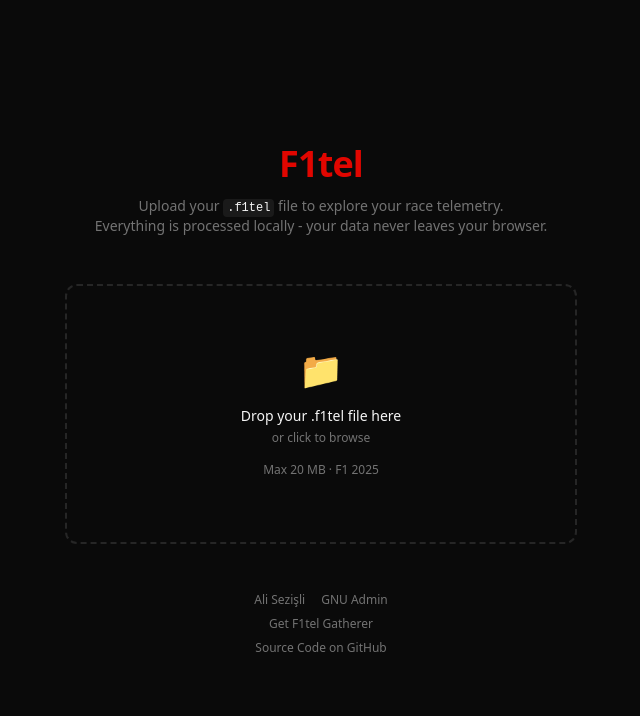
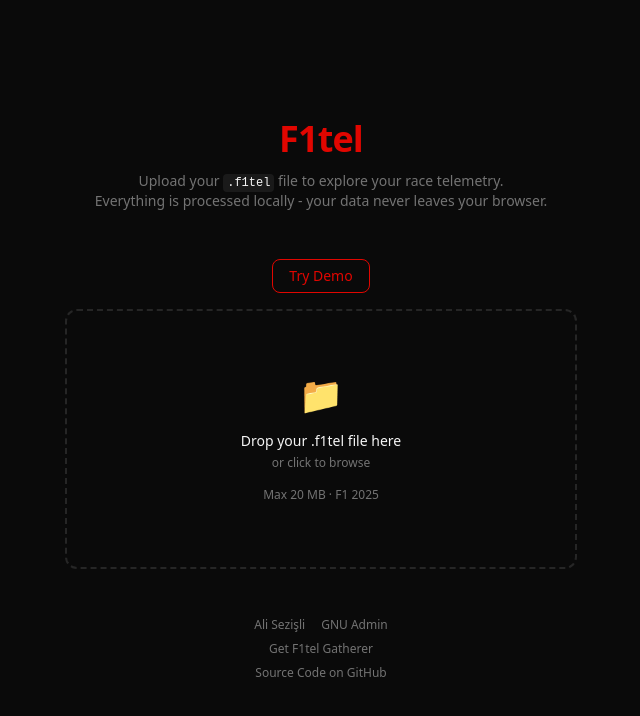
Before and after one commit to alisezisli/F1tel-Telemetry-Analyzer-for-EA-Sports-F1, a Next.js app in the folder web/: page / in a window 1280 px wide. Shown: the top 716 px of the page, without its empty margins (319-959 px from the left). Built offline with nearby package versions, Linux system fonts and the light colour scheme.

Commit message:
Add demo function
Add demo function

```diff
--- a/web/app/page.tsx
+++ b/web/app/page.tsx
@@ -96,6 +96,53 @@
         </p>
       </div>
 
+      <div className="w-full max-w-lg mb-4 flex justify-center">
+        <button
+          disabled={!!progress}
+          onClick={() => {
+            if (progress) return;
+            setError(null);
+            setProgress({ pct: 0, message: "Loading demo file..." });
+            fetch("/demo.f1tel")
+              .then((r) => {
+                if (!r.ok) throw new Error("Demo file not found on server.");
+                return r.arrayBuffer();
+              })
+              .then((buf) => {
+                const worker = new Worker(new URL("@/lib/telemetry/worker.ts", import.meta.url));
+                worker.onmessage = (e: MessageEvent<WorkerMsg>) => {
+                  const msg = e.data;
+                  if (msg.type === "progress") {
+                    setProgress({ pct: msg.pct, message: msg.message });
+                  } else if (msg.type === "done") {
+                    const id = crypto.randomUUID();
+                    storeSession(id, { data: msg.data, analytics: msg.analytics });
+                    worker.terminate();
+                    router.push(`/session?id=${id}`);
+                  } else if (msg.type === "error") {
+                    setError(msg.message);
+                    setProgress(null);
+                    worker.terminate();
+                  }
+                };
+                worker.postMessage({ type: "parse", buffer: buf }, [buf]);
+              })
+              .catch((e) => {
+                setError(e.message);
+                setProgress(null);
+              });
+          }}
+          className="text-sm px-4 py-1.5 rounded-lg border transition-colors disabled:opacity-40 disabled:cursor-default"
+          style={{
+            borderColor: "var(--accent)",
+            color: "var(--accent)",
+            background: "transparent",
+          }}
+        >
+          Try Demo
+        </button>
+      </div>
+
       <div
         className={[
           "w-full max-w-lg rounded-xl border-2 border-dashed transition-colors",
```
